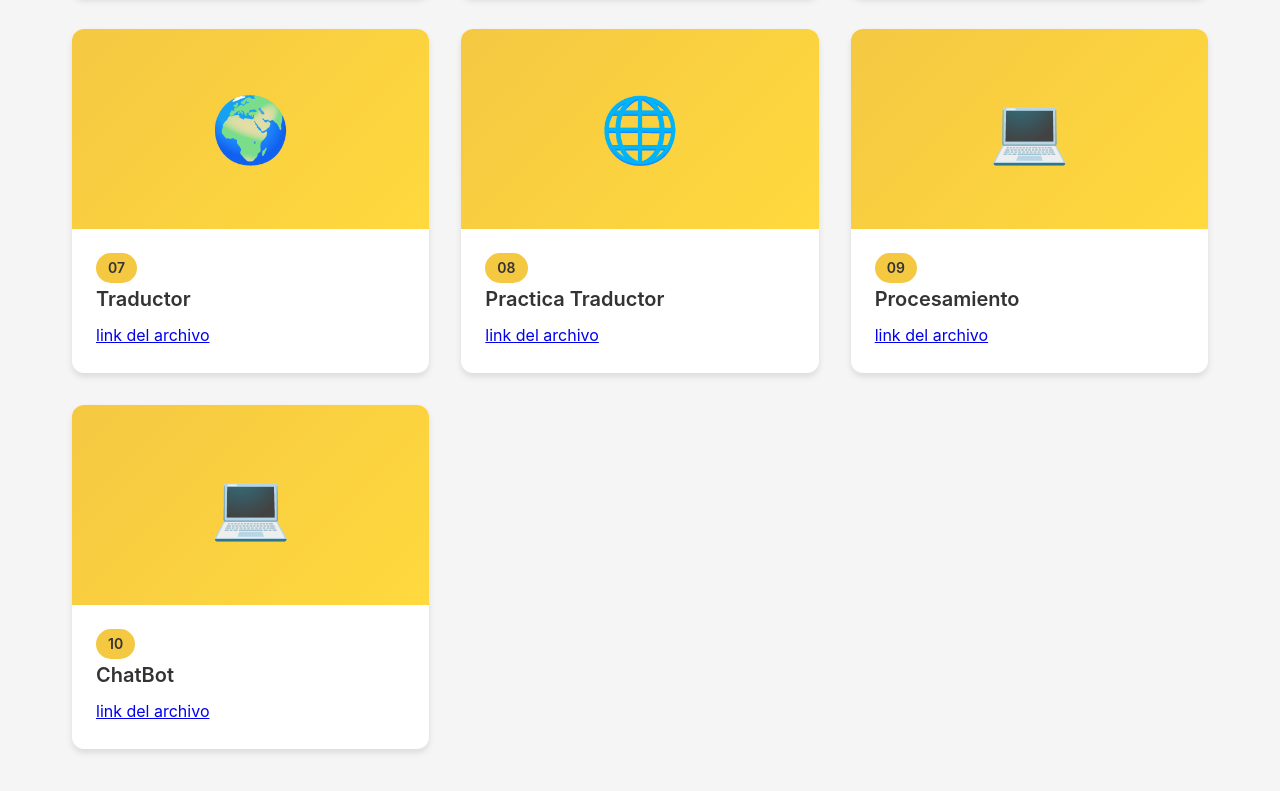
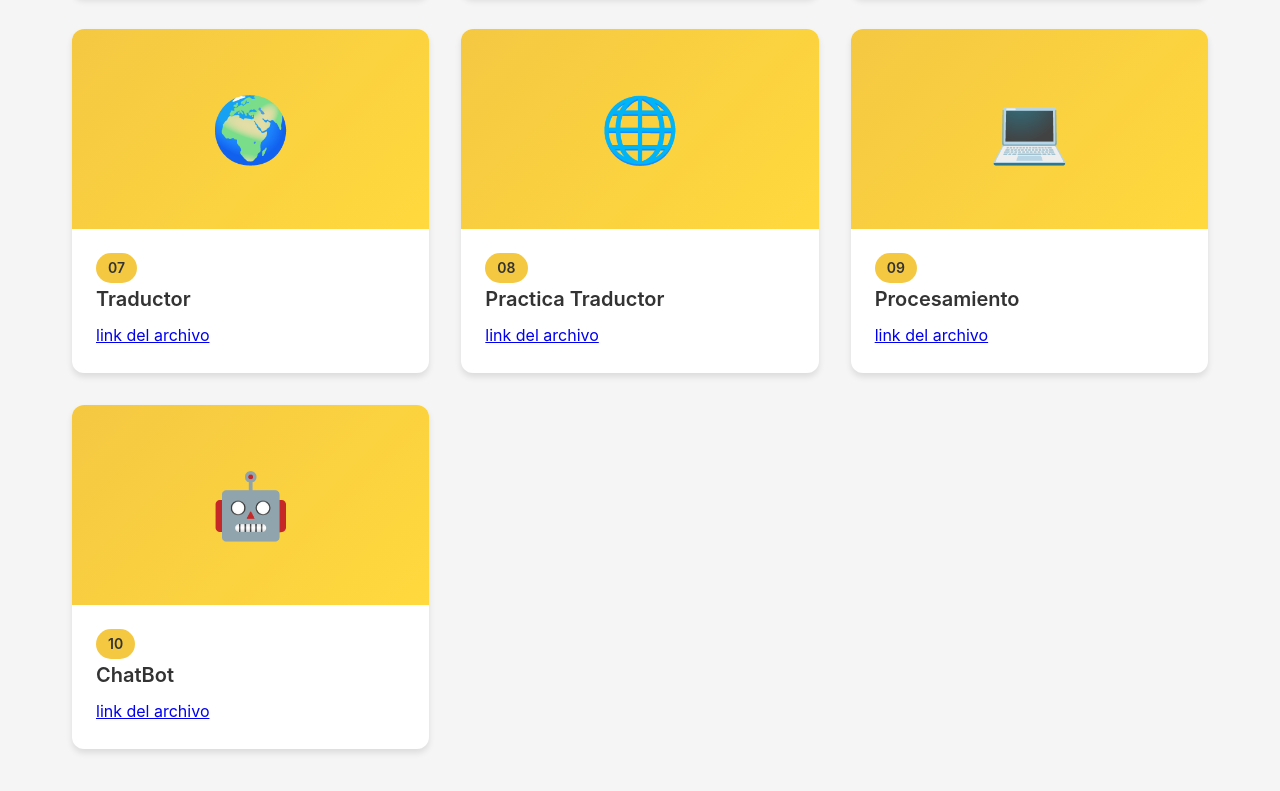
Before and after one commit to iyarizc/portafolio_LN, a plain HTML site: page index.html in a window 1280 px wide. Shown: the part 1699-2490 px from the top of the page. Drawn offline with Linux system fonts and the light colour scheme.

Commit message:
index.html

```diff
--- a/index.html
+++ b/index.html
@@ -235,7 +235,7 @@
 
             <!-- Card 10 -->
             <div class="card">
-                <div class="card-image">💻</div>
+                <div class="card-image">🤖</div>
                 <div class="card-content">
                     <span class="card-number">10</span>
                     <h3 class="card-title">ChatBot</h3>
```
